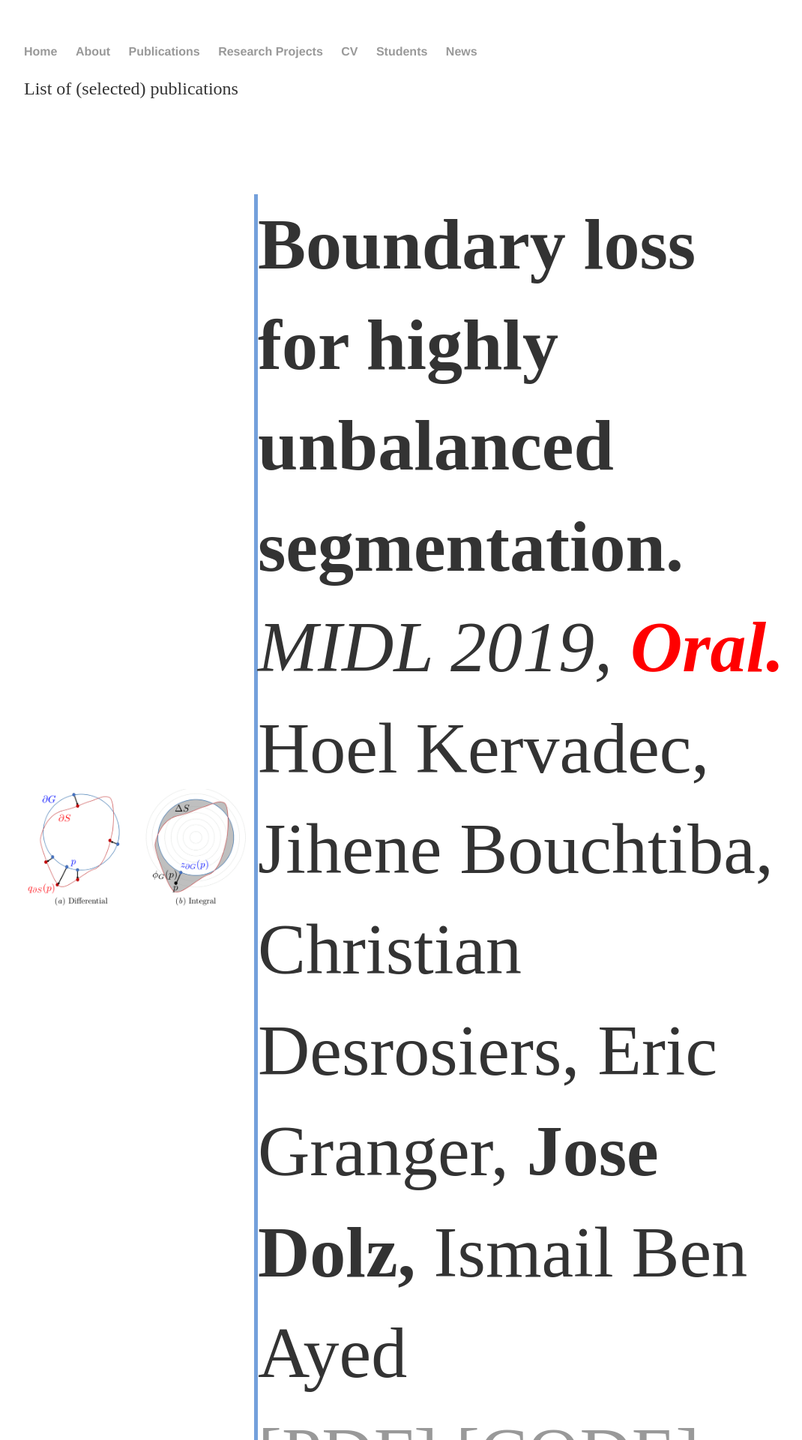
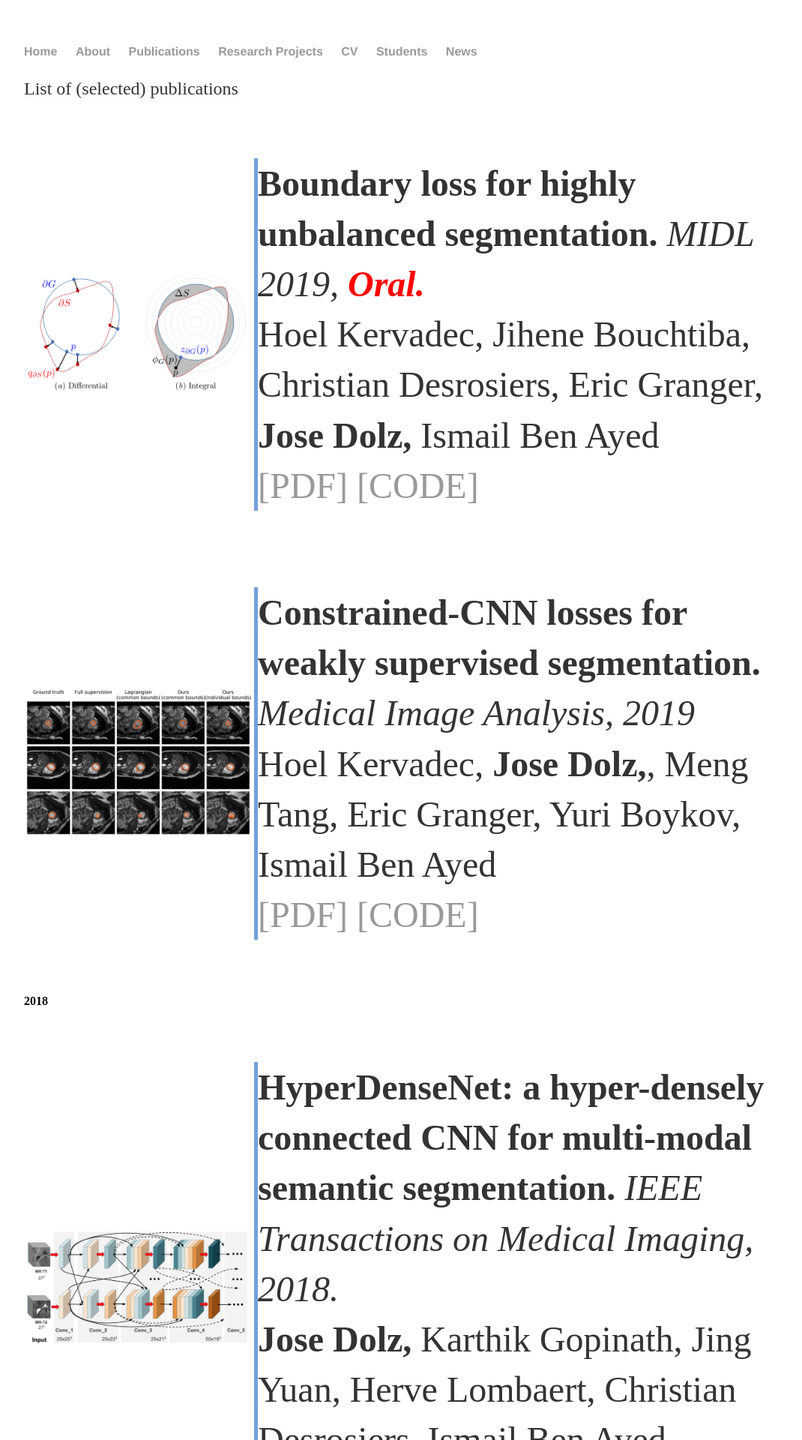
Before and after one commit to josedolz/josedolz.github.io, a Jekyll site: the page built from publications/index.html, in a window 1280 px wide. Shown: the top 1920 px of the page at 75% size, without its empty margins (96-1166 px from the left). Built offline with Jekyll 4.4.1, drawn with Linux system fonts in a browser that asks for light colours.

Commit message:
Update main.css

```diff
--- a/css/main.css
+++ b/css/main.css
@@ -22,7 +22,7 @@ a:hover {
 
  .media{
     border-left: 5px #74a0db solid;
-    font-size: 4em
+    font-size: 2em
  }
 
 h1 {
```
